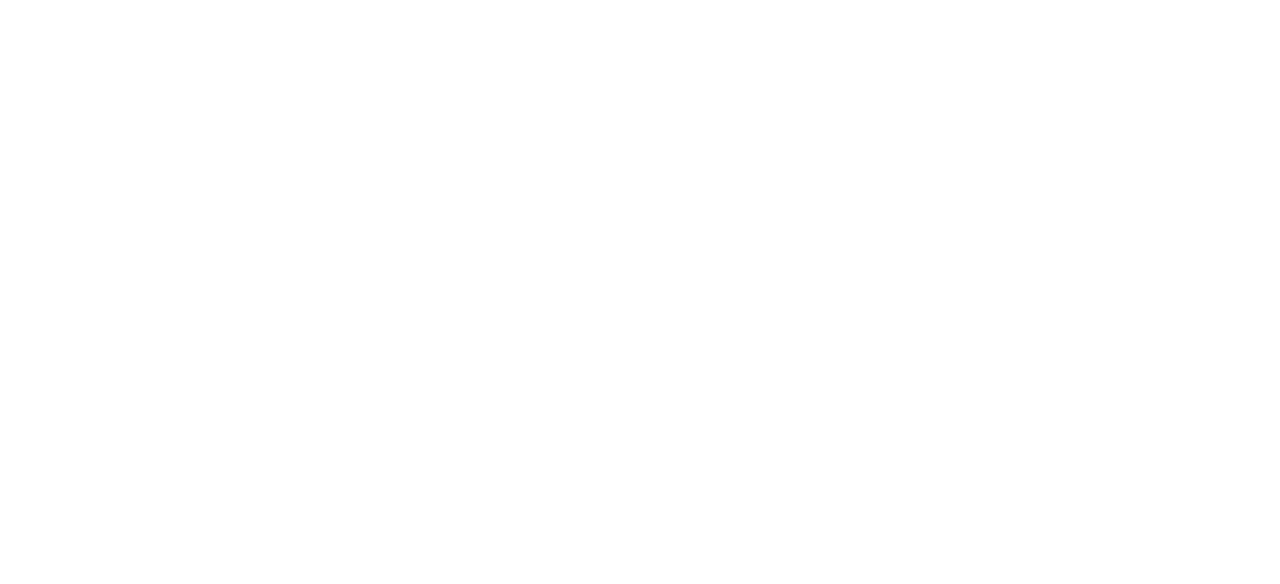
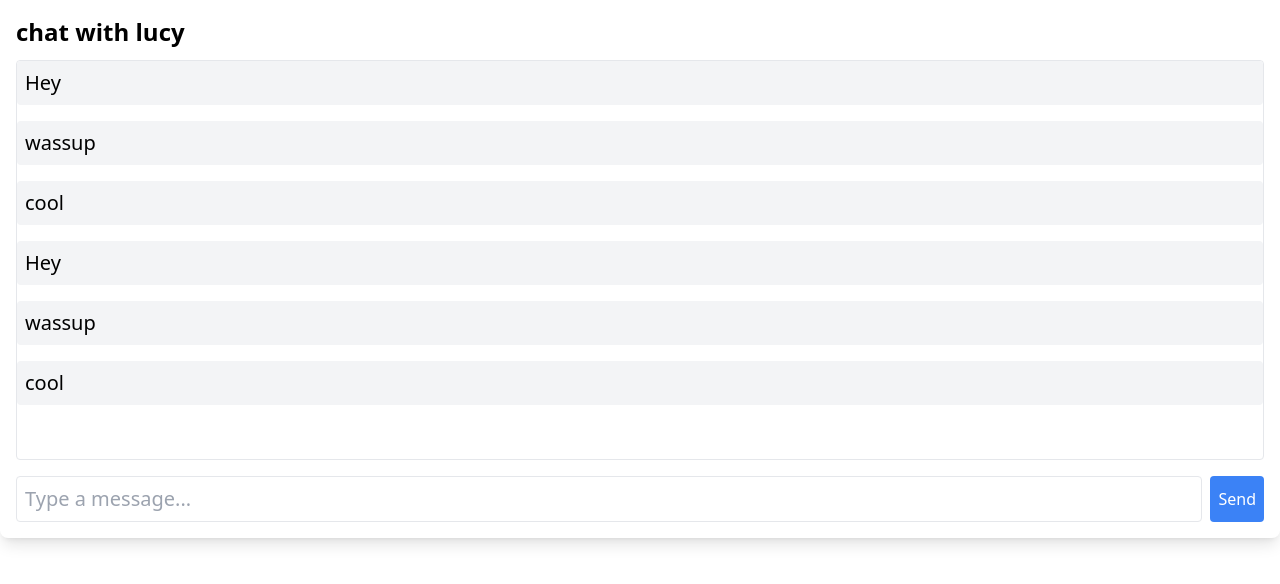
Before and after one commit to yashwanthjupally/tinder-ai, a React (Vite) app in the folder src/main/frontend/: page /chatScreen in a window 1280 px wide. Before the commit this address had no page. Shown: the top 584 px of the page. Built offline with nearby package versions, Linux system fonts and the light colour scheme.

Commit message:
chat component

```diff
--- a/src/main/frontend/src/App.jsx
+++ b/src/main/frontend/src/App.jsx
@@ -3,6 +3,7 @@
 import Main from './Components/Main';
 import ProfileSelector from './Components/ProfileSelector';
 import MatchesList from './Components/MatchesList';
+import ChatScreen from './Components/ChatScreen';
 
 
 
@@ -13,6 +14,7 @@
           <Route path="/" element={<Main/>} />
           <Route path='/profileSelector' element={<ProfileSelector />} />
           <Route path='/matchesList' element={<MatchesList/>} />
+          <Route path='/chatScreen' element={<ChatScreen/>} />
         </Routes>
       </BrowserRouter>
 
--- /dev/null
+++ b/src/main/frontend/src/Components/ChatScreen.jsx
@@ -0,0 +1,48 @@
+import React, { useState } from 'react'
+
+const ChatScreen = () => {
+
+  const [input, setInput] = useState('');
+  const sendMessage = () => {
+    if (input.trim()) {
+      console.log(input);
+      setInput('');
+    }
+  }
+
+  return (
+    <div className='rounded-lg shadow-lg p-4'>
+      <h2 className='text-2xl font-semibold mb-3'>chat with lucy</h2>
+      <div className='h-[50vh] border rounded overflow-y-auto mb-4 pb-2'>
+        {[
+          "Hey",
+          "wassup",
+          "cool",
+          "Hey",
+          "wassup",
+          "cool"
+        ]
+          .map((message, index) => (
+            <div key={index}>
+              <div className='mb-4 p-2 text-xl rounded bg-gray-100'>{message}</div>
+            </div>
+          )
+        )}
+      </div>
+      <div className='flex'>
+          <input
+            type="text"
+            className='border flex-1 rounded text-xl p-2 mr-2'
+            placeholder='Type a message...'
+            value={input}
+            onChange={(e) => setInput(e.target.value)}
+          />
+          <button
+            className='bg-blue-500 text-white rounded p-2'
+            onClick={sendMessage}> Send</button>
+      </div>
+    </div>
+  )
+}
+
+export default ChatScreen
--- a/src/main/frontend/src/Components/Main.jsx
+++ b/src/main/frontend/src/Components/Main.jsx
@@ -2,6 +2,7 @@
 import ProfileSelector from './ProfileSelector';
 import MatchesList from './MatchesList';
 import React, { useState } from 'react';
+import ChatScreen from './ChatScreen';
 
 const Main = () => {
 
@@ -14,6 +15,9 @@
 
             case 'matches':
                 return <MatchesList/>;
+
+            case 'chat':
+                return <ChatScreen/>;
         }
 
     }
```
